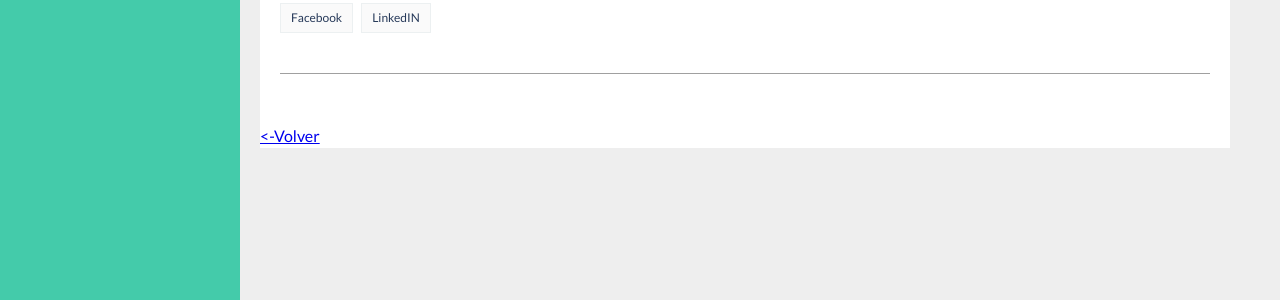
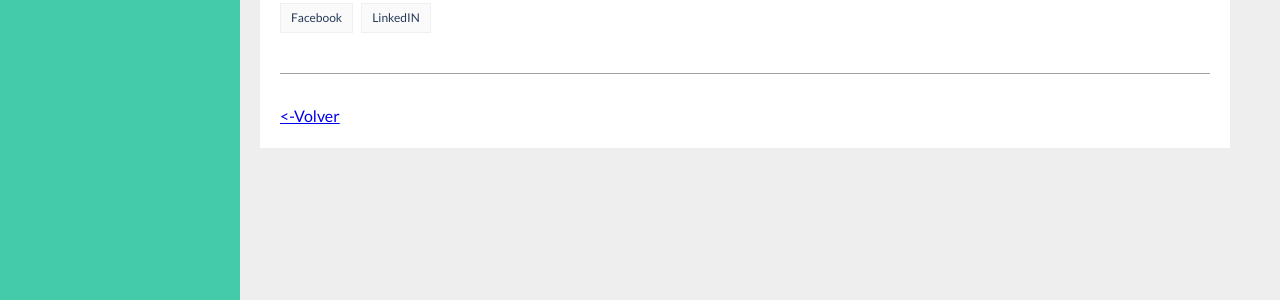
Before and after one commit to alesirioni/alesirioni.github.io, a Jekyll site: the page built from _posts/2020-01-01-Bienvenidos.markdown, in a window 1280 px wide. Shown: the part 411-711 px from the top of the page. Built offline with Jekyll 4.4.1, drawn with Linux system fonts in a browser that asks for light colours.

Commit message:
Update post.html

```diff
--- a/_layouts/post.html
+++ b/_layouts/post.html
@@ -30,8 +30,8 @@ layout: main
             <a href="{{site.baseurl}}/tags#{{tag}}" class="tag">&#35; {{ tag }}</a>
           {% endfor %}
         </div>
-      </div>
+      </div>       <a href="https://alesirioni.github.io/" style="float:center"><-Volver</a>
     </div> <!-- End Wrap Content -->
   </div> <!-- End Page Content -->
-  <a href="https://alesirioni.github.io/" style="float:center"><-Volver</a>
+
 </article> <!-- End Article Page -->
```
